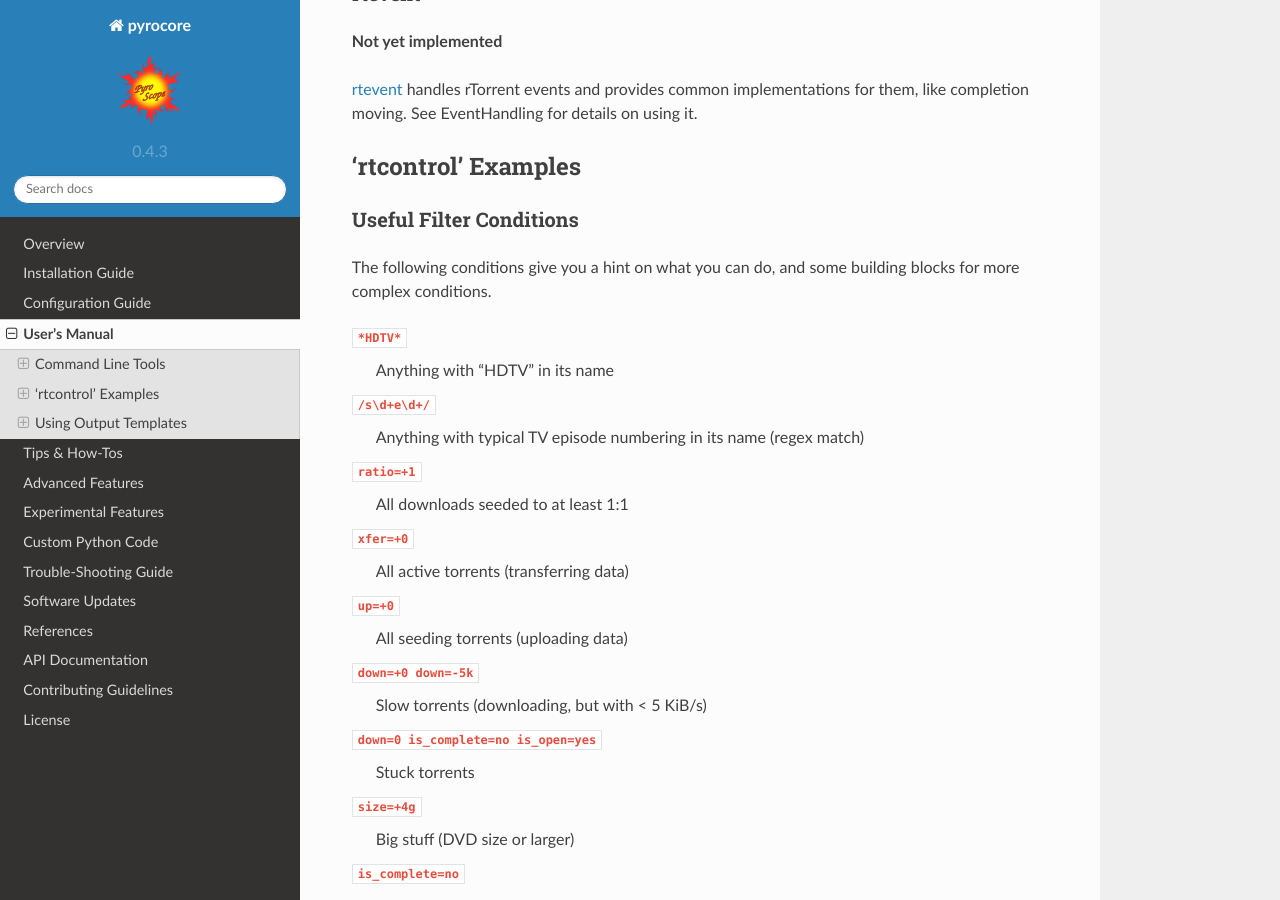
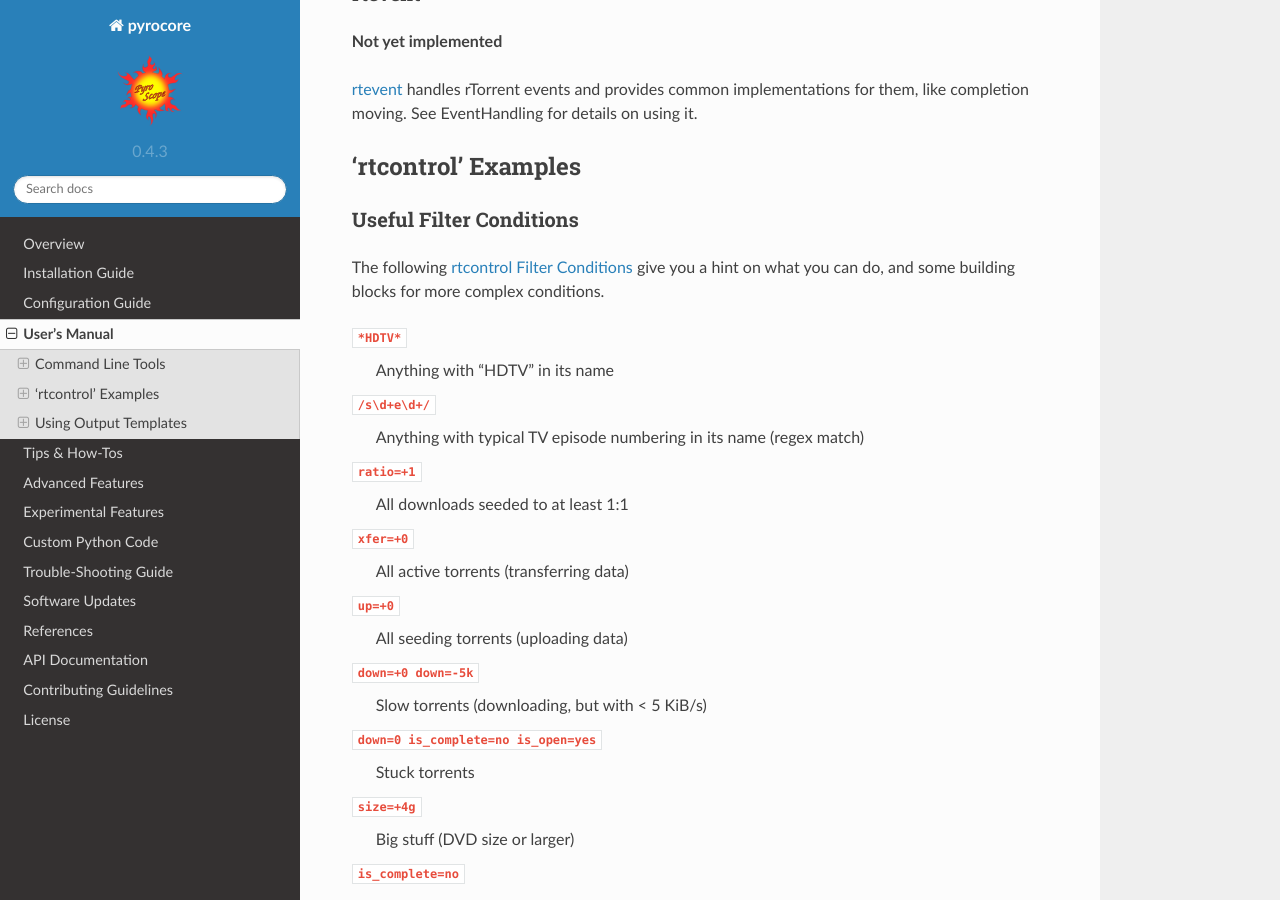
Before and after one commit to pyroscope/pyrocore, a Sphinx documentation site: the page built from docs/usage.rst, in a window 1280 px wide and 900 px high, scrolled down 9218 px. Built offline with Sphinx 7.4.7 and the Read the Docs theme 2.0.0, drawn with Linux system fonts in a browser that asks for light colours; pages that are not in the unit, such as notebooks, are missing from menus.

Commit message:
link from filter examples to base docs

```diff
--- a/docs/usage-rtcontrol.rst
+++ b/docs/usage-rtcontrol.rst
@@ -6,7 +6,7 @@
 Useful Filter Conditions
 ^^^^^^^^^^^^^^^^^^^^^^^^
 
-The following conditions give you a hint on what you can do, and some
+The following :ref:`rtcontrol` :ref:`filter-conditions` give you a hint on what you can do, and some
 building blocks for more complex conditions.
 
 ``*HDTV*``
```
